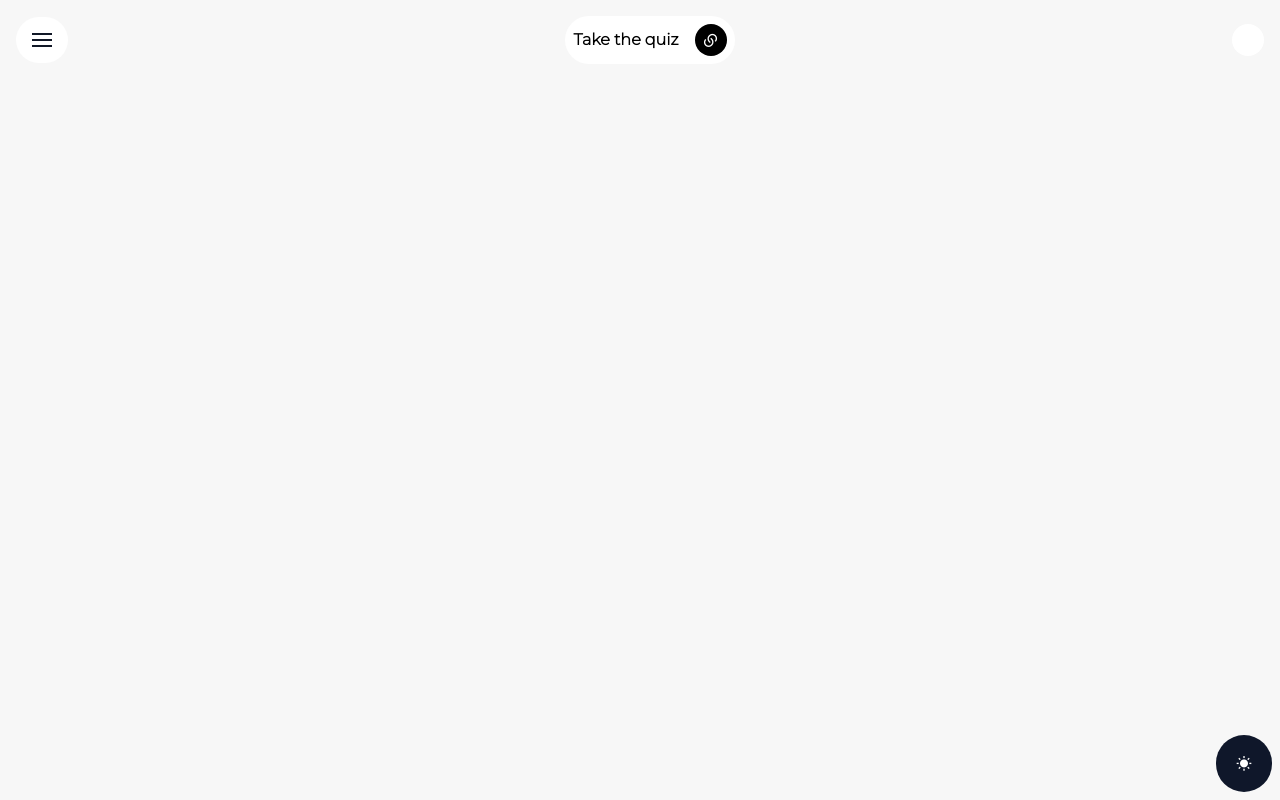
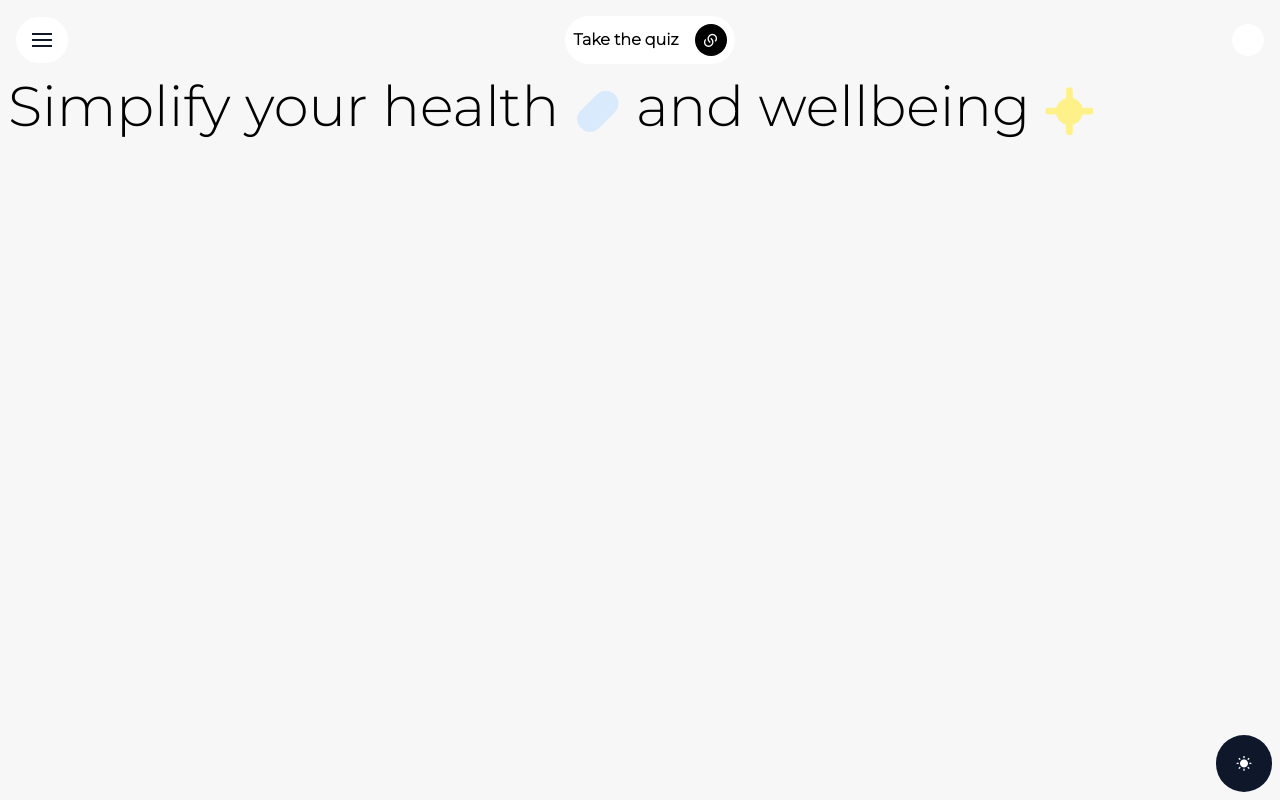
Before and after one commit to Lucas-Huerta/tailwind-Tp4, a website: page src/index.html in a window 1280 px wide. Drawn offline with nearby package versions, Linux system fonts and the light colour scheme.

Commit message:
[ADD] Main title

```diff
--- a/src/index.html
+++ b/src/index.html
@@ -35,6 +35,21 @@
             <div class="flex items-center bg-white w-8 h-8 rounded-full p-2 justify-between">
             </div>
         </div>
+
+        <div class="w-full px-2">
+            <h1 class="text-mainTitle inline font-light">
+                Simplify your health
+                <svg class="w-12 h-12 rotate-45 inline" viewBox="0 0 35.4113 67.2004" fill="none" xmlns="http://www.w3.org/2000/svg">
+                    <rect x="0.255737" y="0.52829" width="35.4113" height="67.2004" rx="17.7057" fill="#D9EAFD"/>
+                </svg>
+                and wellbeing
+                <svg  class="w-12 h-12 inline" viewBox="0 0 70.7011 70.7011" fill="none" xmlns="http://www.w3.org/2000/svg">
+                    <rect x="0.61084" y="30.7361" width="70.7011" height="9.79788" rx="4.89894" fill="#FEF189"/>
+                    <rect x="40.8604" y="0.533691" width="70.7011" height="9.79788" rx="4.89894" transform="rotate(90 40.8604 0.533691)" fill="#FEF189"/>
+                    <rect x="15.977" y="15.8999" width="39.9687" height="39.9687" rx="19.9844" fill="#FEF189"/>
+                </svg>
+            </h1>
+        </div>
     </div>
 
 
--- a/tailwind.config.js
+++ b/tailwind.config.js
@@ -12,6 +12,9 @@ module.exports = {
       },
       fontFamily: {
         'Montserrat': ['Montserrat', 'sans-serif'],
+      },
+      fontSize: {
+        mainTitle: '3.5rem',
       }
     },
   },
```
Also changed, not shown: dist/output.css.
